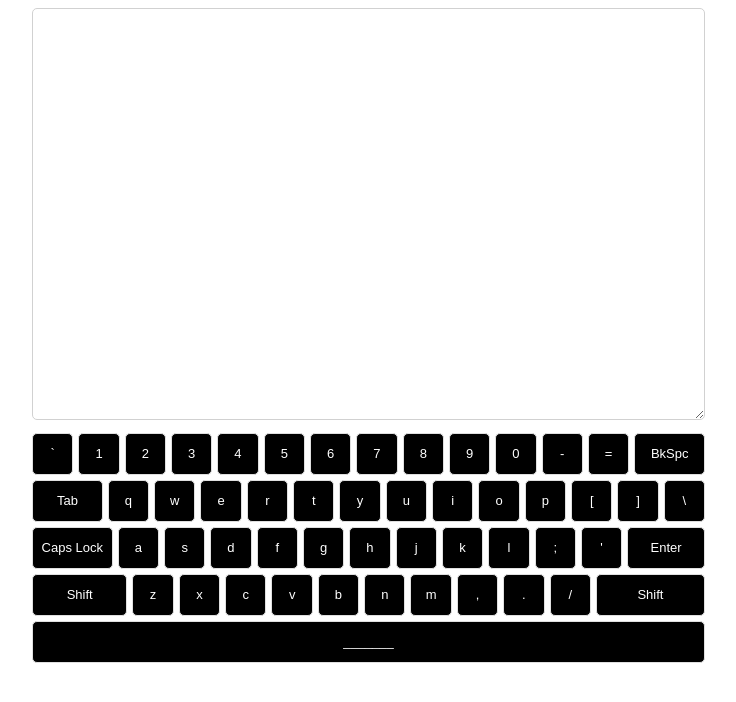
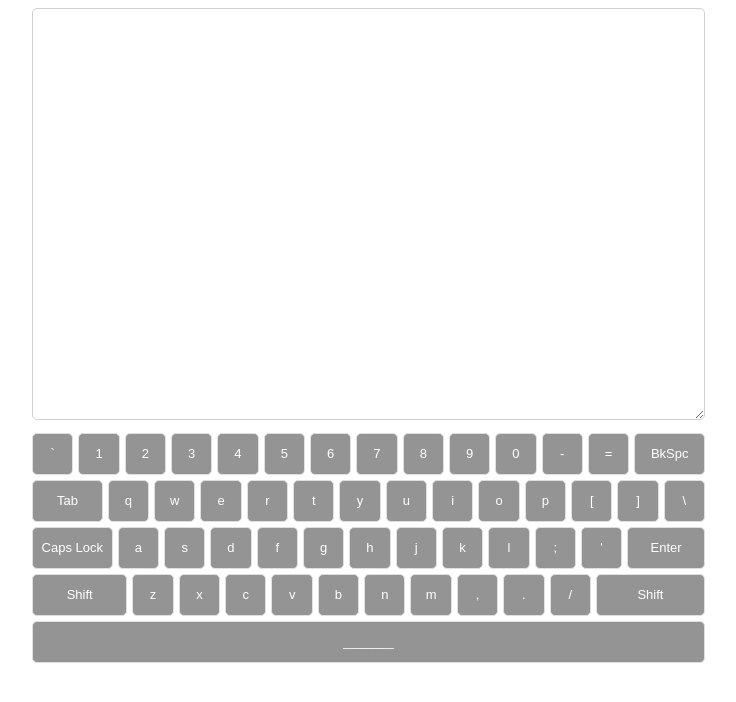
Before and after one commit to mohitraj007/virtual-keyboard, an Angular app: page / in a window 1280 px wide. Shown: the top 702 px of the page, without its empty margins (269-1005 px from the left). Built offline with nearby package versions, Linux system fonts and the light colour scheme.

Commit message:
Theme change

```diff
--- a/src/app/components/keyboard/keyboard.component.scss
+++ b/src/app/components/keyboard/keyboard.component.scss
@@ -36,7 +36,7 @@
     height: 40px;
     line-height: 40px;
     text-align: center;
-    background: rgb(0, 0, 0);
+    background: #949494;
     color: white;
     border: 1px solid #dfdfdf;
     border-radius: 5px;
```
